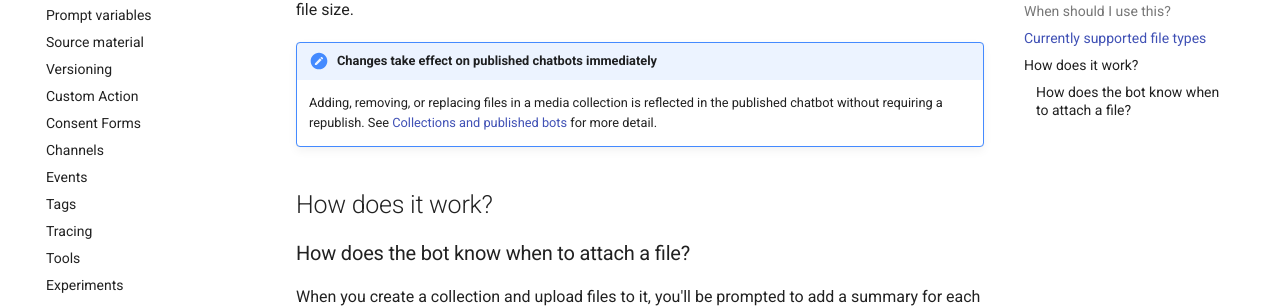
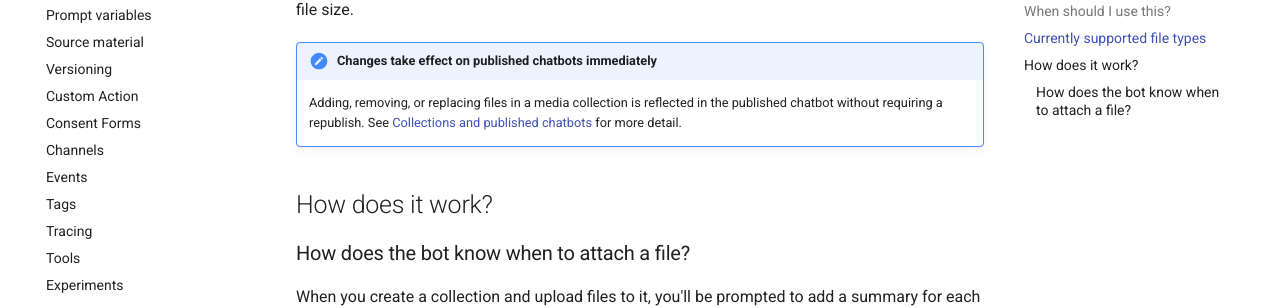
Before and after one commit to dimagi/open-chat-studio-docs, an MkDocs documentation site: the page built from docs/concepts/collections/media.md, in a window 1280 px wide and 900 px high, scrolled down 471 px. Shown: the part 145-453 px from the top of the window. Built offline with MkDocs 1.6.1 and Material for MkDocs 9.7.7, drawn with Linux system fonts in a browser that asks for light colours; a script that is not in the unit is left out; comment, search, counter and statistics services are not loaded.

Commit message:
fixed broken internal link

```diff
--- a/docs/concepts/collections/media.md
+++ b/docs/concepts/collections/media.md
@@ -22,7 +22,7 @@
 Once a collection is linked, your bot will be able to send one or more files from it to users—either as a download link or directly—depending on the specific channel’s support for the file type and file size.
 
 !!! note "Changes take effect on published chatbots immediately"
-    Adding, removing, or replacing files in a media collection is reflected in the published chatbot without requiring a republish. See [Collections and published bots](./index.md#collections-and-published-bots) for more detail.
+    Adding, removing, or replacing files in a media collection is reflected in the published chatbot without requiring a republish. See [Collections and published chatbots](index.md#collections-and-published-chatbots) for more detail.
 
 ## How does it work?
 ### How does the bot know when to attach a file?
```
